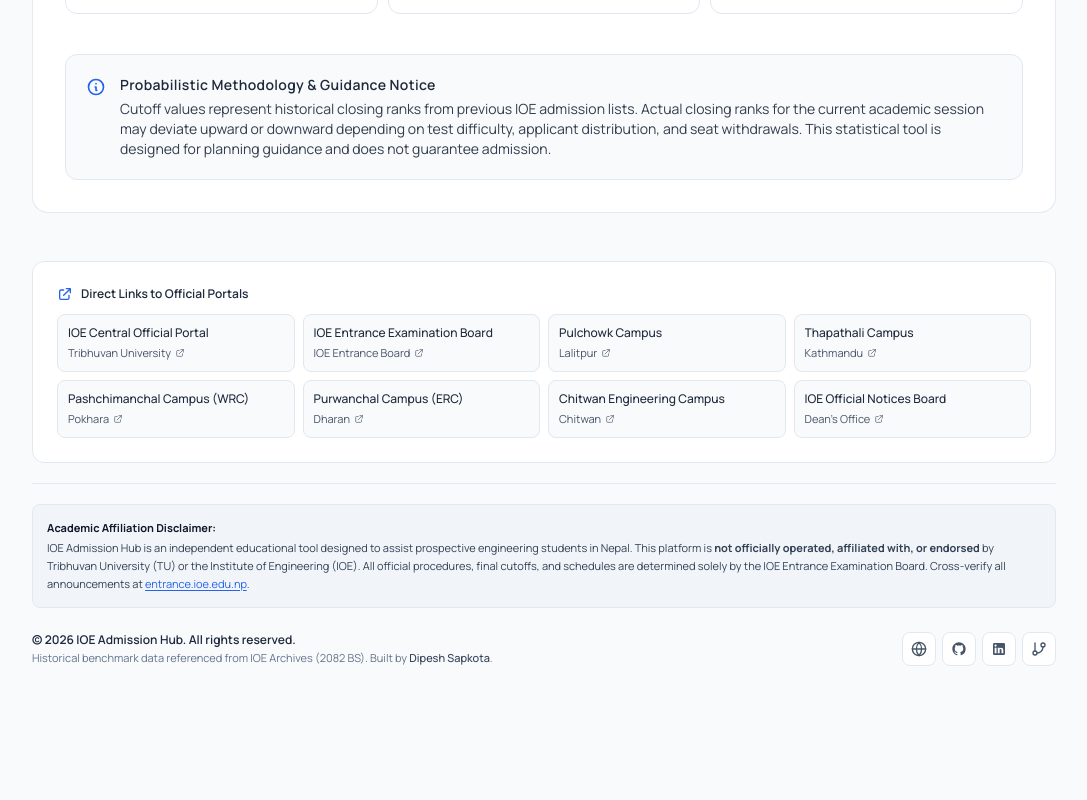
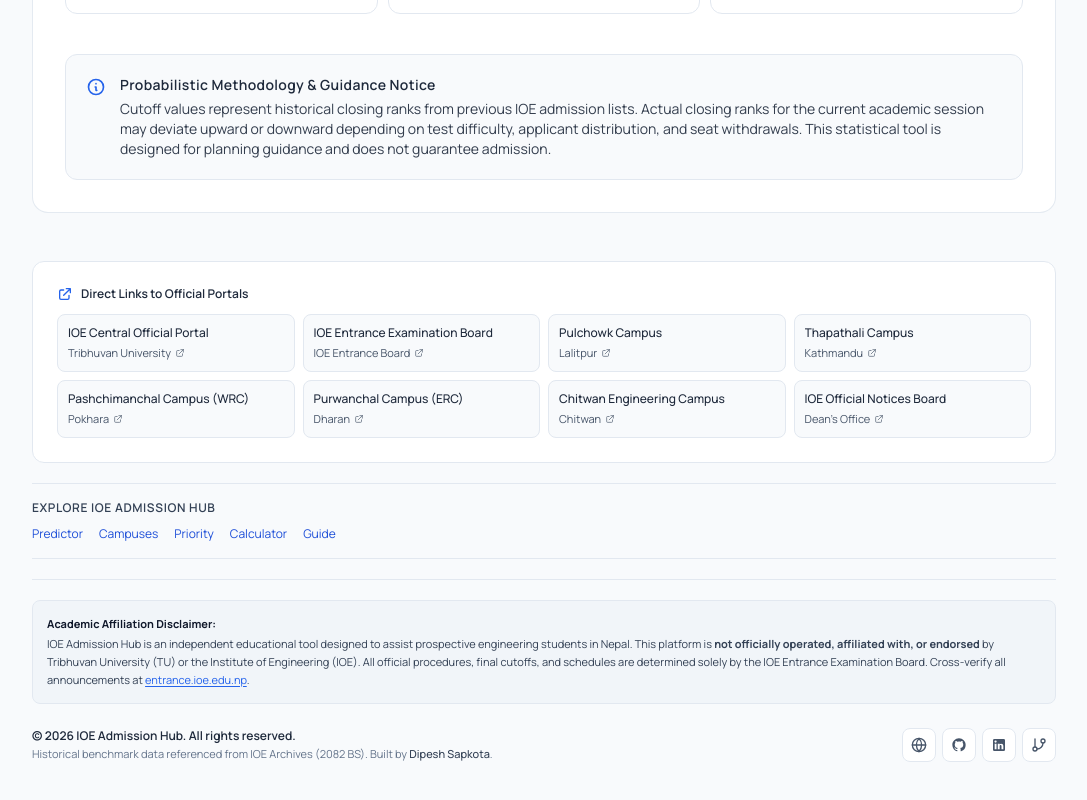
Before and after one commit to Dszae/ioe-admission-guide, a React (Vite) app: page / in a window 1280 px wide. Shown: the part 726-1526 px from the top of the page, without its empty margins (96-1183 px from the left). Before the commit the page ends 1472 px from the top, so only its background shows below. Built offline with nearby package versions, Linux system fonts and the light colour scheme.

Commit message:
Finalize SEO optimization, crawler accessibility, and favicon configuration

```diff
--- a/index.html
+++ b/index.html
@@ -7,21 +7,8 @@
     <link rel="apple-touch-icon" href="/ioe-logo.png" />
     <meta name="viewport" content="width=device-width, initial-scale=1.0" />
     <meta name="theme-color" content="#1e40af" />
-    <meta name="color-scheme" content="light dark" />
+    <meta name="color-scheme" content="light" />
     <link rel="author" href="https://www.dipeshsapkota7.com.np/" />
-
-    <script>
-      (function() {
-        try {
-          var t = localStorage.getItem('theme');
-          var isDark = t === 'dark'; // Default to light theme, only use dark if explicitly saved
-          if (isDark) {
-            document.documentElement.classList.add('dark');
-            document.documentElement.style.colorScheme = 'dark';
-          }
-        } catch(e) {}
-      })();
-    </script>
 
     <!-- Google Font: Manrope -->
     <link rel="preconnect" href="https://fonts.googleapis.com" />
@@ -55,7 +42,7 @@
     <meta property="twitter:description" content="A comprehensive admission toolkit for Tribhuvan University Institute of Engineering (IOE) applicants in Nepal. Predict ranks, explore constituent campus seats, track notices, and organize priority lists." />
     <meta property="twitter:image" content="https://ioe-admission.dipeshsapkota7.com.np/og-image.png" />
 
-    <!-- Structured Data (JSON-LD) with Sitelinks & Original Site Backlink -->
+    <!-- Structured Data for the IOE admission hub and its crawlable sections -->
     <script type="application/ld+json">
       {
         "@context": "https://schema.org",
@@ -140,37 +127,37 @@
               {
                 "@type": "SiteNavigationElement",
                 "position": 1,
-                "name": "Rank Probability Predictor",
+                "name": "Predictor",
                 "description": "Predict admission cutoff rank probability across Pulchowk, Thapathali, WRC, ERC, and ChEC",
-                "url": "https://ioe-admission.dipeshsapkota7.com.np/?tab=predictor"
+                "url": "https://ioe-admission.dipeshsapkota7.com.np/"
               },
               {
                 "@type": "SiteNavigationElement",
                 "position": 2,
-                "name": "Constituent Campuses & Seat Matrix",
+                "name": "Campuses",
                 "description": "Explore 2,040 seat matrix and faculties across TU constituent colleges",
                 "url": "https://ioe-admission.dipeshsapkota7.com.np/?tab=campuses"
               },
               {
                 "@type": "SiteNavigationElement",
                 "position": 3,
-                "name": "Priority Sequence Optimizer",
+                "name": "Priority",
                 "description": "Algorithmic multi-tier choice generator for IOE admission preference forms",
                 "url": "https://ioe-admission.dipeshsapkota7.com.np/?tab=priority"
               },
               {
                 "@type": "SiteNavigationElement",
                 "position": 4,
-                "name": "CBT Negative Marking Calculator",
+                "name": "Calculator",
                 "description": "Calculate exact net entrance score with official 10 percent negative deduction",
                 "url": "https://ioe-admission.dipeshsapkota7.com.np/?tab=calculator"
               },
               {
                 "@type": "SiteNavigationElement",
                 "position": 5,
-                "name": "Original Website — Dipesh Sapkota",
-                "description": "Developer portfolio, projects, and original personal website",
-                "url": "https://www.dipeshsapkota7.com.np/"
+                "name": "Guide",
+                "description": "IOE counseling handbook, admission process, and document guidance",
+                "url": "https://ioe-admission.dipeshsapkota7.com.np/?tab=guide"
               }
             ]
           }
--- a/src/components/Footer.jsx
+++ b/src/components/Footer.jsx
@@ -38,6 +38,19 @@ export default function Footer({ isDark, showOfficialPortals = false }) {
         </div>
       </div>
       )}
+
+      <nav aria-label="IOE Admission Hub sections" className="mb-5 border-y border-slate-200 py-4">
+        <h2 className="text-xs font-semibold uppercase tracking-wider text-slate-700 mb-2.5">
+          Explore IOE Admission Hub
+        </h2>
+        <div className="flex flex-wrap gap-x-4 gap-y-2 text-xs">
+          <a href="/" className="text-blue-700 hover:text-blue-900 hover:underline">Predictor</a>
+          <a href="/?tab=campuses" className="text-blue-700 hover:text-blue-900 hover:underline">Campuses</a>
+          <a href="/?tab=priority" className="text-blue-700 hover:text-blue-900 hover:underline">Priority</a>
+          <a href="/?tab=calculator" className="text-blue-700 hover:text-blue-900 hover:underline">Calculator</a>
+          <a href="/?tab=guide" className="text-blue-700 hover:text-blue-900 hover:underline">Guide</a>
+        </div>
+      </nav>
 
       {/* Disclaimers & Credits */}
       <div className="space-y-4 text-xs leading-relaxed border-t border-slate-200 dark:border-slate-800 pt-5">
--- a/src/components/Header.jsx
+++ b/src/components/Header.jsx
@@ -357,18 +357,6 @@ export default function Header({
 
             </div>
 
-            {/* Drawer Footer Actions */}
-            <div className="p-4 border-t border-slate-200 dark:border-slate-600 bg-slate-50 dark:bg-slate-800 flex items-center justify-between text-xs">
-              <span className="text-slate-700 dark:text-slate-200 font-medium">
-                Theme: {isDark ? 'Dark Mode' : 'Light Mode'}
-              </span>
-              <button
-                onClick={() => setIsDark(!isDark)}
-                className="px-3 py-1.5 rounded-lg border border-slate-200 dark:border-slate-700 bg-white dark:bg-slate-800 text-slate-800 dark:text-slate-200 font-semibold shadow-2xs hover:bg-slate-100 dark:hover:bg-slate-700 transition-colors"
-              >
-                Switch to {isDark ? 'Light' : 'Dark'}
-              </button>
-            </div>
           </div>
         </>
       )}
```
Also changed, not shown: 1 other file (tests, documents, lock files or other folders).
